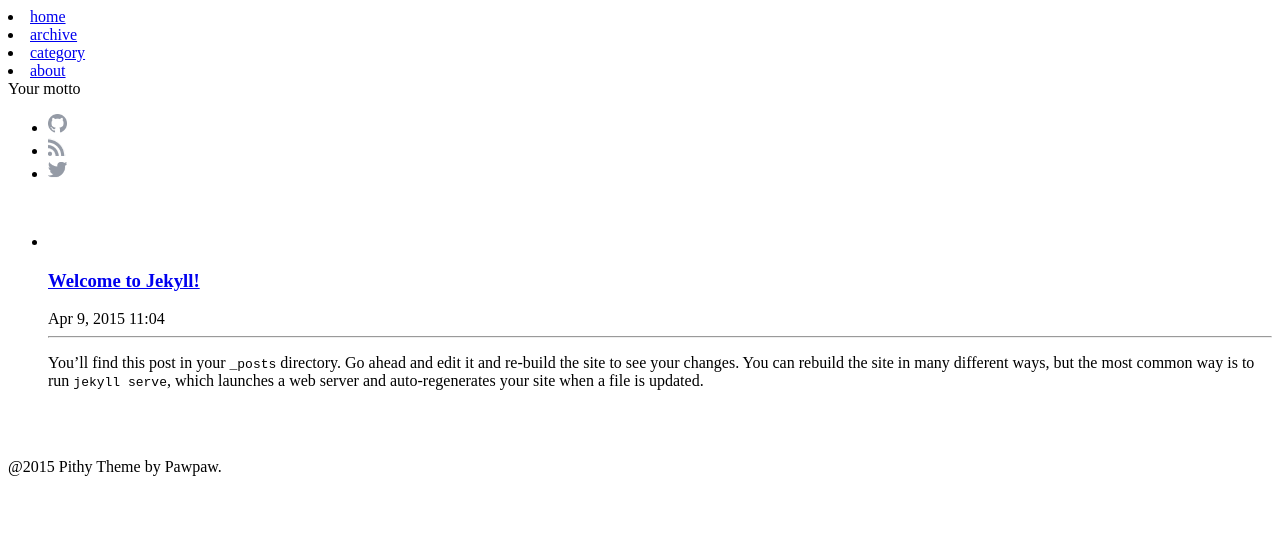
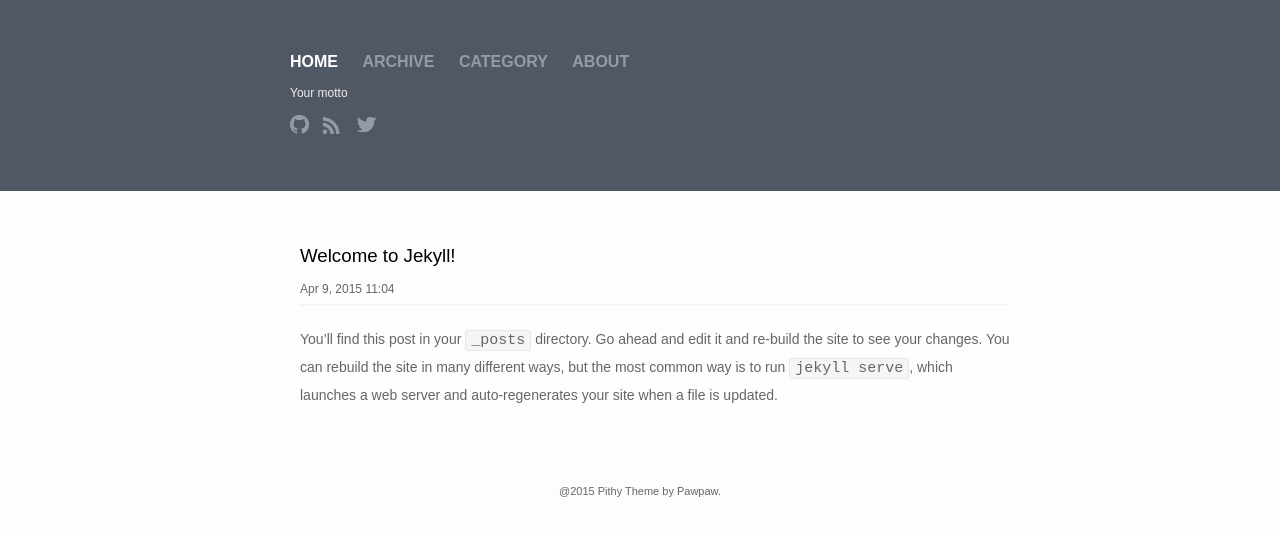
Before and after one commit to wwselleck/cs371p-blog, a Jekyll site: the page built from index.html, in a window 1280 px wide. Shown: the top 536 px of the page. Built offline with Jekyll 4.4.1, drawn with Linux system fonts in a browser that asks for light colours.

Commit message:
Ehrm idk

```diff
--- a/_config.yml
+++ b/_config.yml
@@ -11,6 +11,6 @@ url: "http://yourdomain.com" # the base hostname & protocol for your site
 twitter_username: jekyllrb
 github_username:  jekyll
 permalink: /:year/:month/:day/:title.html
-baseurl: cs371p-blog
+baseurl: "/cs371p-blog"
 # Build settings
 markdown: kramdown
```
